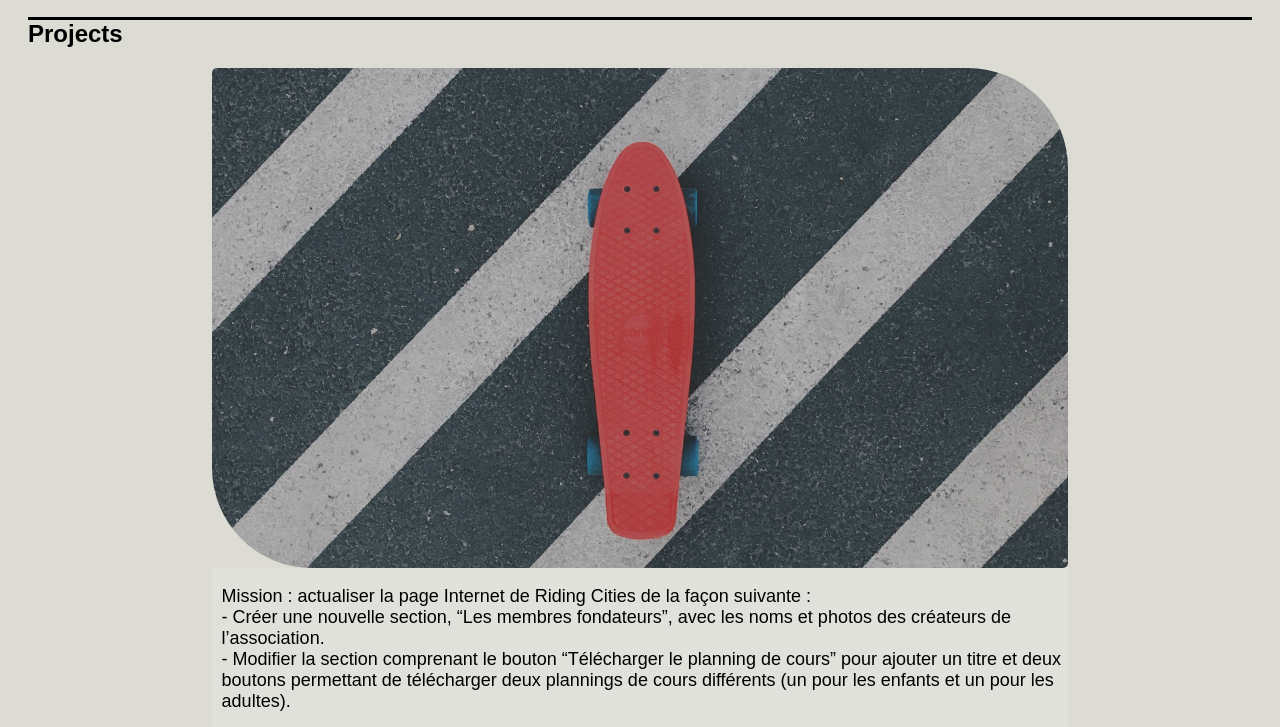
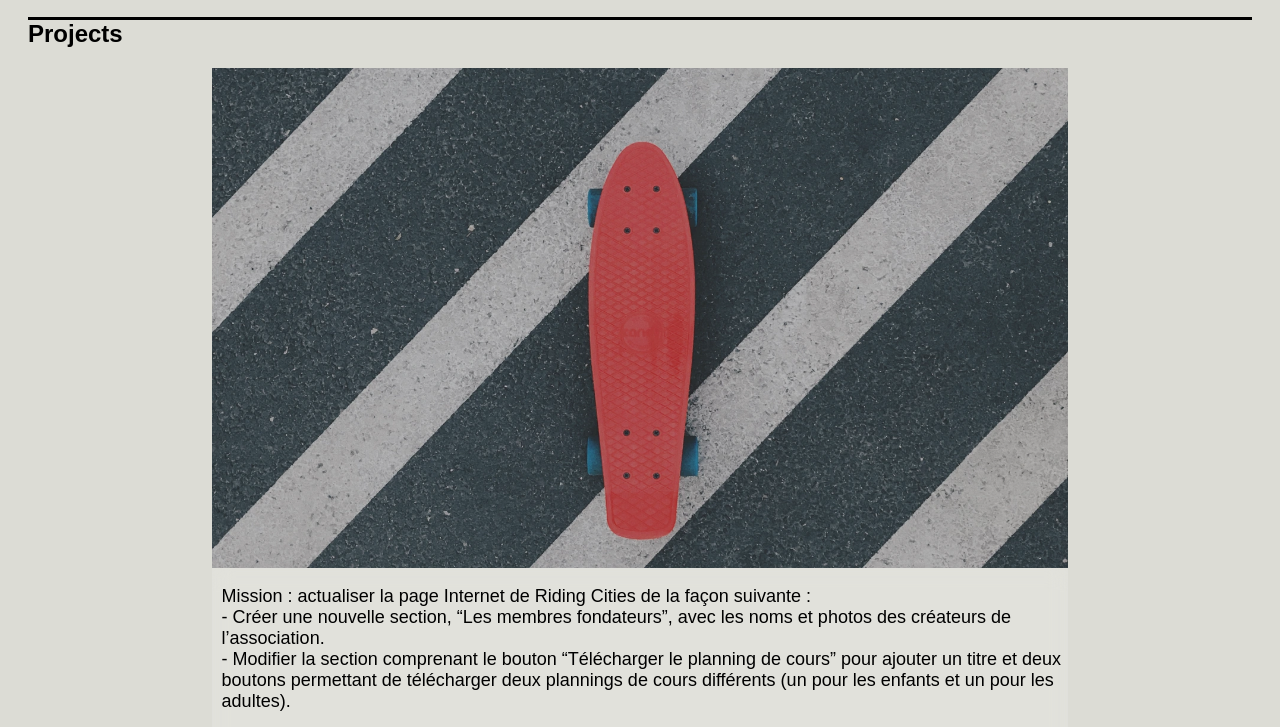
Before and after one commit to Epouvaantail/Portfolio, a plain HTML site: page frontend/index.html in a window 1280 px wide. Shown: the part 1648-2375 px from the top of the page. Drawn offline with Linux system fonts and the light colour scheme; a web font is replaced by a local one.

Commit message:
Update style.css

```diff
--- a/frontend/assets/style.css
+++ b/frontend/assets/style.css
@@ -419,7 +419,6 @@ button {
     width: 70%;
     aspect-ratio: 3/1;
     filter: contrast(0.8);
-    border-radius: 5px 100px 5px 100px;
 }
 
 .project button img {
```
